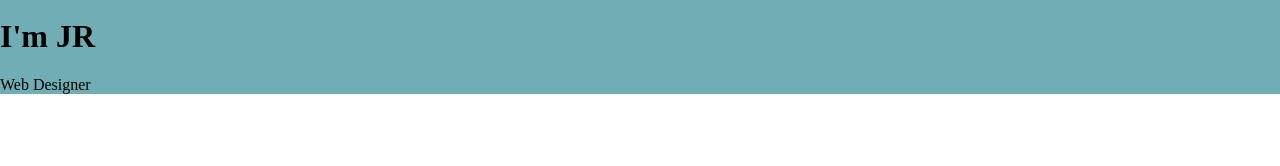
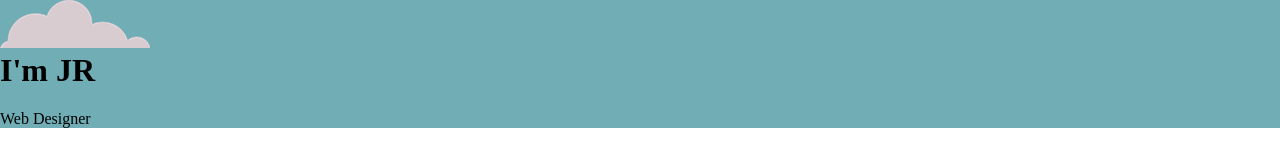
Before and after one commit to JR1204/First-Site, a plain HTML site: page index.html in a window 1280 px wide. Drawn offline with Linux system fonts and the light colour scheme.

Commit message:
Update index.html

```diff
--- a/index.html
+++ b/index.html
@@ -8,7 +8,7 @@
   </head>
   <body>
     <div>
-      <img href="images/cloud.png">
+      <img src="images/cloud.png">
       <h1>I'm JR</h1>
       <p>Web Designer</p>
     </div>
```
